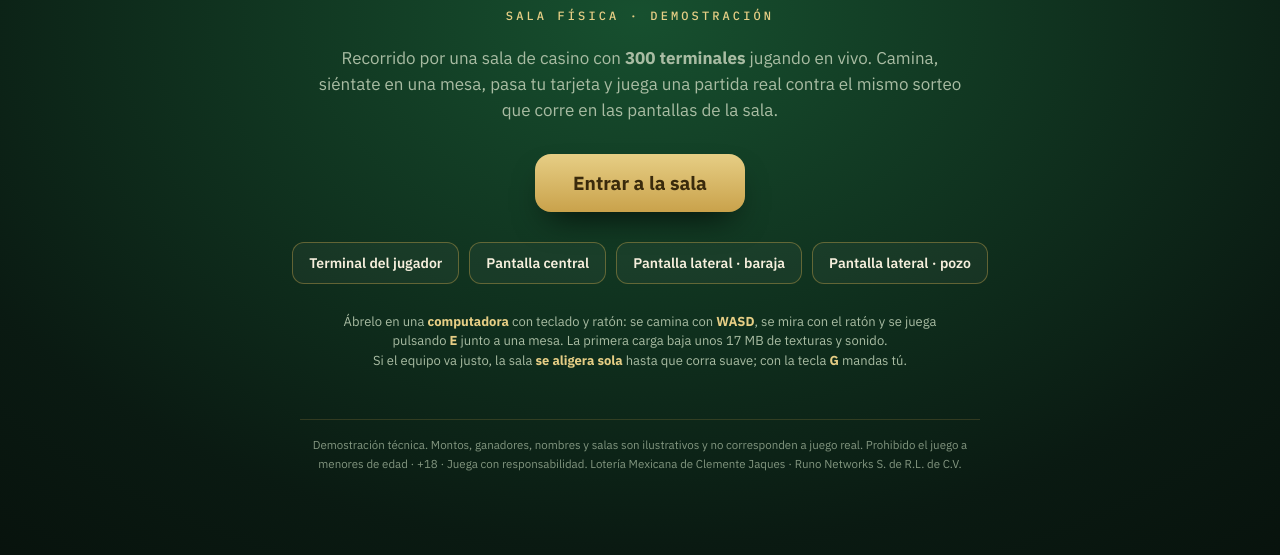
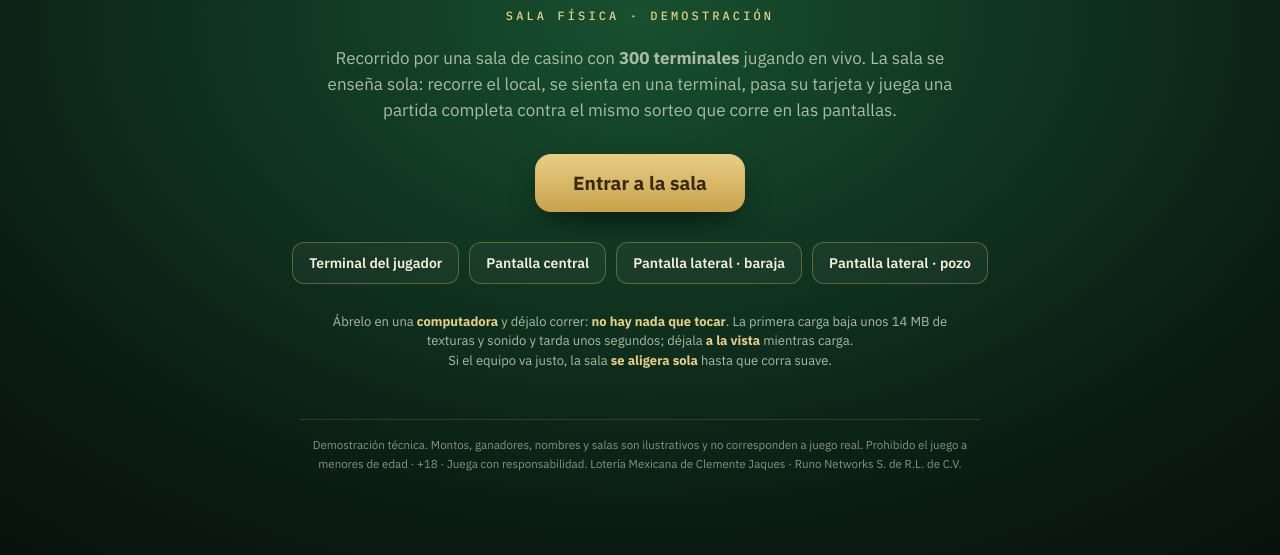
Before and after one commit to AlanRuno/loteria-sala-demo, a plain HTML site: page index.html in a window 1280 px wide. Shown: the part 193-748 px from the top of the page. Drawn offline with Linux system fonts and the light colour scheme.

Commit message:
La sala ya no se rebaja sola cuando la ventana queda tapada; portada al dia

```diff
--- a/index.html
+++ b/index.html
@@ -27,8 +27,9 @@
 </style></head><body>
   <h1 class="marca">Lotería&nbsp;Mexicana</h1>
   <div class="sub">Sala física · demostración</div>
-  <p class="lead">Recorrido por una sala de casino con <b>300 terminales</b> jugando en vivo. Camina, siéntate en una
-  mesa, pasa tu tarjeta y juega una partida real contra el mismo sorteo que corre en las pantallas de la sala.</p>
+  <p class="lead">Recorrido por una sala de casino con <b>300 terminales</b> jugando en vivo. La sala se enseña
+  sola: recorre el local, se sienta en una terminal, pasa su tarjeta y juega una partida completa contra el mismo
+  sorteo que corre en las pantallas.</p>
   <a class="go" href="docs/pitch/generator/sala-3d.html">Entrar a la sala</a>
   <div class="otras">
     <a href="docs/pitch/generator/terminal.html">Terminal del jugador</a>
@@ -36,9 +37,9 @@
     <a href="docs/pitch/generator/pantalla-lateral.html?vista=baraja">Pantalla lateral · baraja</a>
     <a href="docs/pitch/generator/pantalla-lateral.html?vista=pozo">Pantalla lateral · pozo</a>
   </div>
-  <p class="nota">Ábrelo en una <b>computadora</b> con teclado y ratón: se camina con <b>WASD</b>, se mira con el ratón y
-  se juega pulsando <b>E</b> junto a una mesa. La primera carga baja unos 17&nbsp;MB de texturas y sonido.<br>
-  Si el equipo va justo, la sala <b>se aligera sola</b> hasta que corra suave; con la tecla <b>G</b> mandas tú.</p>
+  <p class="nota">Ábrelo en una <b>computadora</b> y déjalo correr: <b>no hay nada que tocar</b>. La primera carga
+  baja unos 14&nbsp;MB de texturas y sonido y tarda unos segundos; déjala <b>a la vista</b> mientras carga.<br>
+  Si el equipo va justo, la sala <b>se aligera sola</b> hasta que corra suave.</p>
   <footer>Demostración técnica. Montos, ganadores, nombres y salas son ilustrativos y no corresponden a juego real.
   Prohibido el juego a menores de edad · +18 · Juega con responsabilidad. Lotería Mexicana de Clemente Jaques ·
   Runo Networks S. de R.L. de C.V.</footer>
```
Also changed, not shown: docs/pitch/generator/sala-3d.html (+4 -0 lines).
